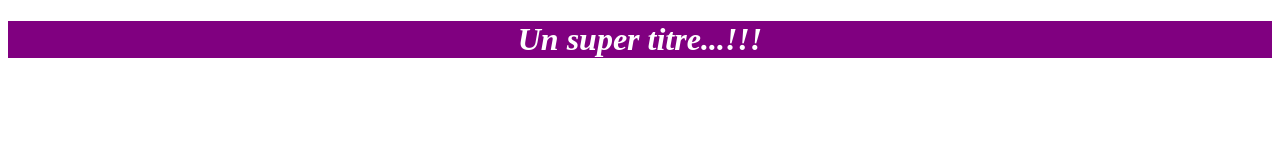
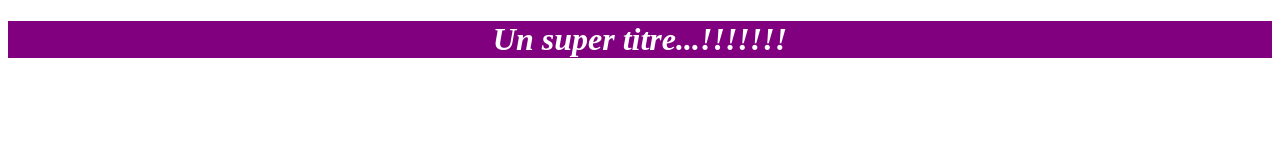
Before and after one commit to Joseph-marcel/OpenClassroomProject, a plain HTML site: page index.html in a window 1280 px wide. Drawn offline with Linux system fonts and the light colour scheme.

Commit message:
html changes

```diff
--- a/index.html
+++ b/index.html
@@ -5,6 +5,6 @@
    <link rel="stylesheet" type="text/css" href="styles.css">
 </head>
 <body>
-   <h1>Un super titre...!!!</h1>
+   <h1>Un super titre...!!!!!!!</h1>
 </body>
 </html>
```
